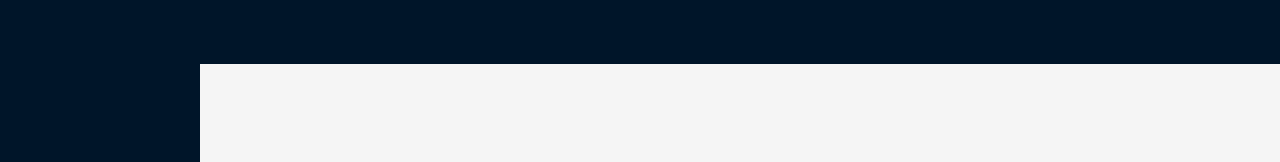
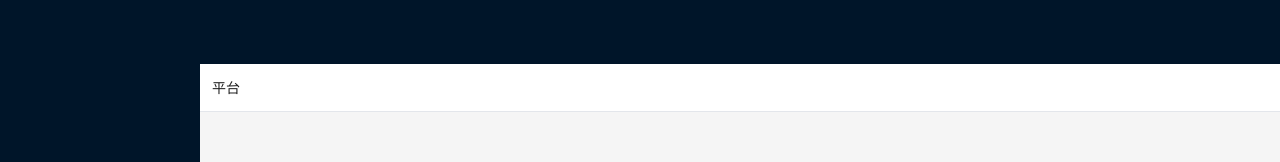
Before and after one commit to Yalin814/my-react-project, a React (Vite) app: page / in a window 1280 px wide. Shown: the top 162 px of the page. Built offline with nearby package versions, Linux system fonts and the light colour scheme.

Commit message:
test: breadcrumb

```diff
--- /dev/null
+++ b/src/components/Layout/components/MainContent/components/Breadcrumb/index.scss
@@ -0,0 +1,14 @@
+.breadcrumb {
+    width: 100%;
+    background: #ffffff;
+    padding-inline: 12px;
+    height: 48px;
+    display: flex;
+    align-items: center;
+    border-bottom: 1px solid #e3e6eb;
+
+    .active {
+        color: #006bfd;
+    }
+
+}
--- /dev/null
+++ b/src/components/Layout/components/MainContent/components/Breadcrumb/index.tsx
@@ -0,0 +1,30 @@
+import { Breadcrumb } from 'antd'
+import { NavLink, useLocation, useMatches } from 'react-router-dom'
+import './index.scss'
+
+const MainBreadcrumb = () => {
+  const matches = useMatches()
+  const location = useLocation()
+
+  return (
+    <Breadcrumb
+      className="breadcrumb"
+      items={matches.map((match) => ({
+        title:
+          match.pathname == location.pathname ? (
+            (match.handle as { crumb: string }).crumb
+          ) : (
+            <NavLink
+              to={match.pathname}
+              className={({ isActive, isPending }) =>
+                isPending ? 'pending' : isActive ? '' : 'active'
+              }
+            >
+              {(match.handle as { crumb: string }).crumb}
+            </NavLink>
+          )
+      }))}
+    />
+  )
+}
+export default MainBreadcrumb
--- a/src/components/Layout/components/MainContent/index.tsx
+++ b/src/components/Layout/components/MainContent/index.tsx
@@ -1,9 +1,11 @@
 import { Layout } from 'antd'
 import { Outlet } from 'react-router-dom'
+import Breadcrumb from './components/Breadcrumb'
 
 const MainContent = () => {
   return (
     <Layout.Content>
+      <Breadcrumb />
       <Outlet />
     </Layout.Content>
   )
--- a/src/pages/RouterTest/LoaderTest/index.tsx
+++ b/src/pages/RouterTest/LoaderTest/index.tsx
@@ -1,13 +1,41 @@
 import { Suspense } from 'react'
-import { useLoaderData } from 'react-router-dom'
-import { Spin } from 'antd'
+import { Await, useAsyncValue, useLoaderData, useSubmit } from 'react-router-dom'
+import { Spin, Table, Button } from 'antd'
+
+const Test = () => {
+  const user = useAsyncValue()
+
+  return <div>{user.name}</div>
+}
 
 const LoaderTest = () => {
-  const test = useLoaderData()
+  const { user } = useLoaderData()
+  const submit = useSubmit()
+
+  const handleClick = () => {
+    submit(
+      {
+        name: 'test',
+        age: 18
+      }
+      // {
+      //   method: 'POST',
+      //   action: '/test'
+      // }
+    )
+  }
+
   return (
-    <Suspense fallback={<Spin tip="Loading..." />}>
-      <div>{test.age}</div>
-    </Suspense>
+    <div>
+      <h1>Let's test</h1>
+      <Button onClick={handleClick}>click</Button>
+      <Suspense fallback={<Spin />}>
+        <Await resolve={user} errorElement={<div>Error</div>}>
+          {/* {(user) => <Table></Table>} */}
+          <Test></Test>
+        </Await>
+      </Suspense>
+    </div>
   )
 }
 
--- /dev/null
+++ b/src/pages/RouterTest/LoaderTest/useAction.ts
@@ -0,0 +1,6 @@
+const useAction = async ({ params, request }) => {
+  console.log(params)
+  console.log(request)
+}
+
+export default useAction
--- a/src/pages/RouterTest/LoaderTest/useLoader.ts
+++ b/src/pages/RouterTest/LoaderTest/useLoader.ts
@@ -1,14 +1,19 @@
+import { defer } from 'react-router-dom'
+
 const useLoader = async () => {
-  return new Promise((resolve) =>
+  const user = new Promise((resolve) =>
     setTimeout(
       () =>
         resolve({
           name: 'test',
           age: 18
         }),
-      5000
+      2000
     )
   )
+  return defer({
+    user: user
+  })
 }
 
 export default useLoader
--- a/src/pages/RouterTest/index.tsx
+++ b/src/pages/RouterTest/index.tsx
@@ -1,6 +1,6 @@
 import { Outlet } from 'react-router-dom'
-import { Suspense } from 'react'
-import { Spin } from 'antd'
+// import { Suspense } from 'react'
+// import { Spin } from 'antd'
 
 const RouterTest = () => {
   return (
--- a/src/router/index.tsx
+++ b/src/router/index.tsx
@@ -18,6 +18,9 @@ export const constantRoutes = [
   {
     path: '/',
     element: <App />,
+    handle: {
+      crumb: '平台'
+    },
     children: [
       {
         path: 'dashboard/:id',
@@ -25,7 +28,10 @@ export const constantRoutes = [
       },
       {
         path: 'dashboard',
-        element: <Dashboard />
+        element: <Dashboard />,
+        handle: {
+          crumb: '首页'
+        }
       },
       {
         path: 'useContextTest',
@@ -70,23 +76,31 @@ export const constantRoutes = [
       {
         path: 'loaderTest',
         element: <LoaderTest />,
+        // loader: () => {
+        //   const user = new Promise((resolve) =>
+        //     setTimeout(
+        //       () =>
+        //         resolve({
+        //           name: 'test',
+        //           age: 18
+        //         }),
+        //       2000
+        //     )
+        //   )
+        //   return defer({
+        //     user
+        //   })
+        // }
         loader: async () => {
-          return new Promise((resolve) =>
-            setTimeout(
-              () =>
-                resolve({
-                  name: 'test',
-                  age: 18
-                }),
-              2000
-            )
-          )
+          const loaderModule = await import('@/pages/RouterTest/LoaderTest/useLoader.ts')
+          const loaderFunc = loaderModule.default
+          return loaderFunc()
+        },
+        action: async () => {
+          const loaderModule = await import('@/pages/RouterTest/LoaderTest/useAction.ts')
+          const loaderFunc = loaderModule.default
+          return loaderFunc
         }
-        // loader: async () => {
-        //   const loaderModule = await import('@/pages/RouterTest/LoaderTest/useLoader.ts')
-        //   const loaderFunc = loaderModule.default
-        //   return loaderFunc()
-        // }
       }
     ]
   }
```
